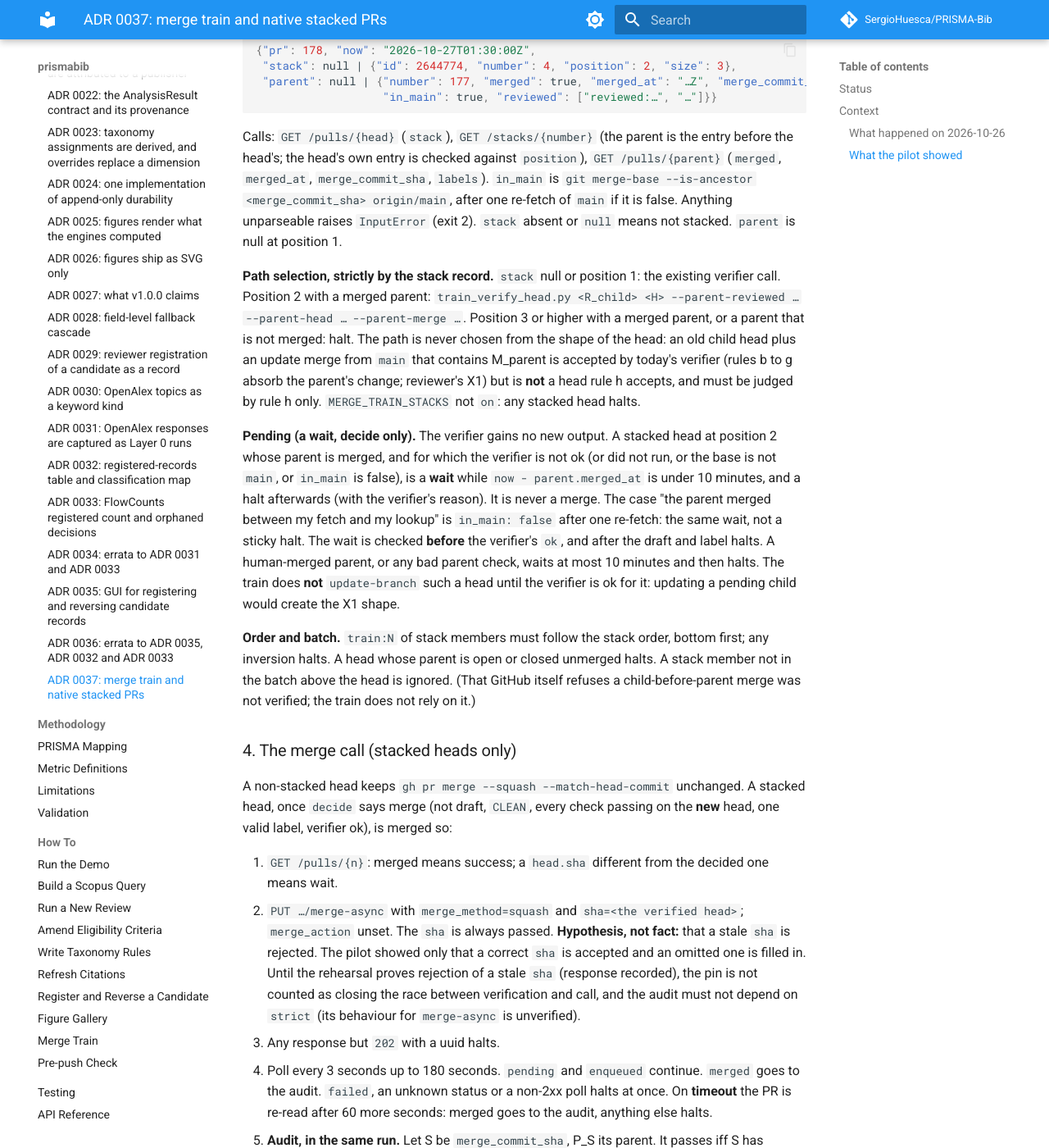
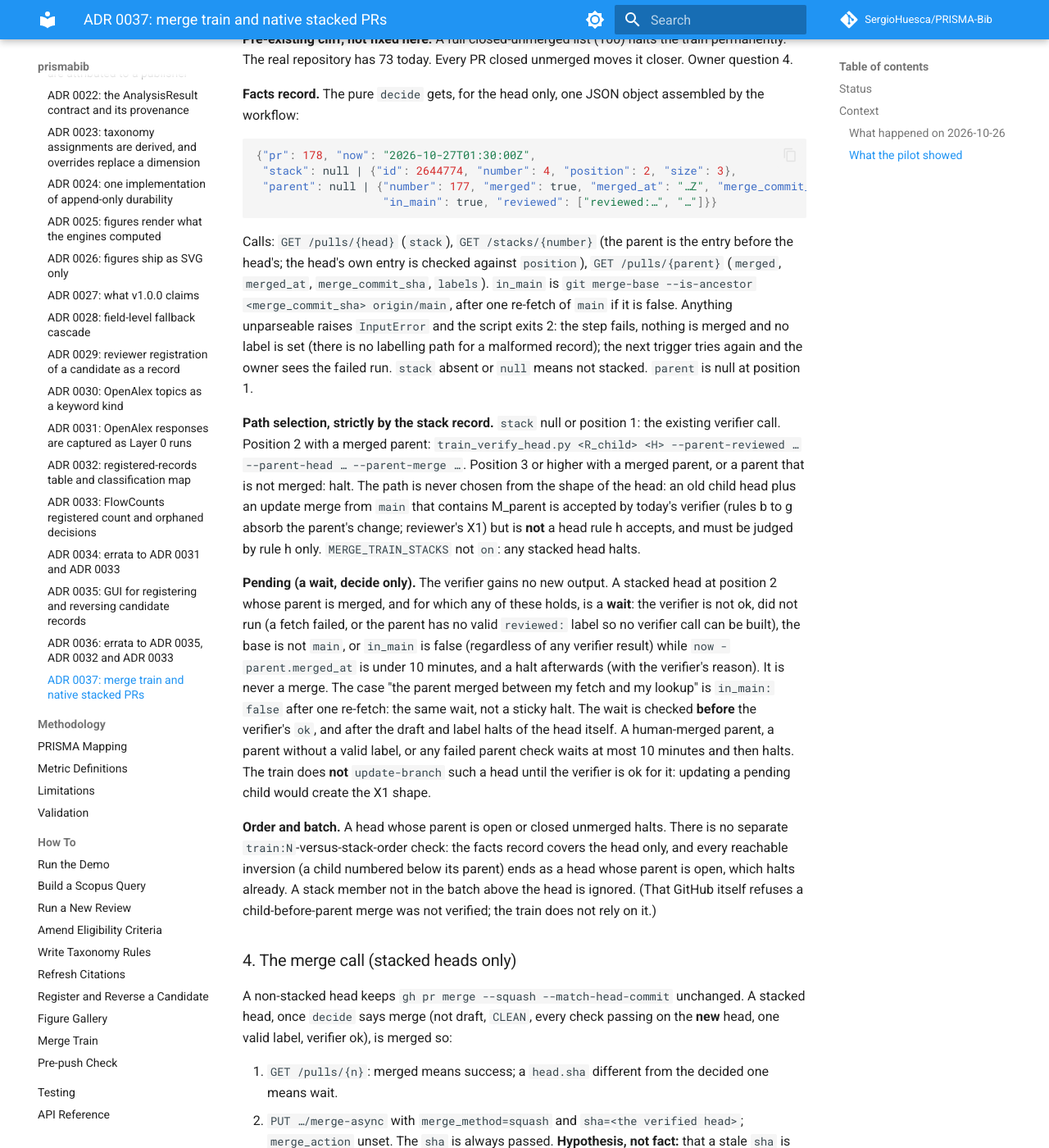
Before and after one commit to SergioHuesca/PRISMA-Bib, an MkDocs documentation site: the page built from docs/architecture/adr/0037-merge-train-and-native-stacked-prs.md, in a window 1280 px wide and 1400 px high, scrolled down 4997 px. Shown: the whole window at 82% size. Built offline with MkDocs 1.6.1 and Material for MkDocs 9.7.7, drawn with Linux system fonts in a browser that asks for light colours; comment, search, counter and statistics services are not loaded; some of the changed text lies outside the part shown.

Commit message:
docs: ADR 0037 third-review text fixes (no relabel remedy, trigger hard gate, consistency)
Co-Authored-By: Claude Sonnet 5.5 <noreply@anthropic.com>
Claude-Session: https://claude.ai/code/session_01QjNadz7h2UAZ2C2xhuaY8z

```diff
--- a/docs/architecture/adr/0037-merge-train-and-native-stacked-prs.md
+++ b/docs/architecture/adr/0037-merge-train-and-native-stacked-prs.md
@@ -110,9 +110,12 @@ which is the incident's case. A child at position 3 or higher with a merged pare
 enabled") until a later PR, after a rehearsal. Recursion is dropped because a human may squash-merge a parent with an extra
 unreviewed commit and leave the label (reviewer's V3): rule h accepts the child correctly, since the extra commit is now
 `main`'s own change, but a re-derivation of the parent's label at every level would halt that child for good. At the one
-level kept, the same parent halts the child too, deliberately: `verify(R_parent, P_final)` fails; the remedy is the owner
-putting a `reviewed:` label for the commit actually merged on the closed parent, and relabelling is cheap there.
-A parent merged without a valid label halts.
+level kept, the same parent halts the child too, deliberately: `verify(R_parent, P_final)` fails. **No label can unblock it**
+(reviewer's `s6.py`): with the label `a1` (the reviewed commit) h6 fails because the merged head `a2` carries the extra
+commit; with the label `a2`, h2 fails because `a2` is not an ancestor of the child's reviewed commit `b1`, which was cut
+from `a1`. The only way out is that the owner **restacks the child by hand** (as the how-to describes) and reviews it
+again. This is fail-closed and safe; no rule is changed to make a relabel work. A parent without a valid label is a case
+where the workflow cannot run the verifier: it follows the "verifier did not run" rule of Decision 3.
 
 **Cases.**
 
@@ -149,7 +152,8 @@ No separate stack-completeness check is added: the 100-entry cap already halts.
 Calls: `GET /pulls/{head}` (`stack`), `GET /stacks/{number}` (the parent is the entry before the head's; the head's own entry
 is checked against `position`), `GET /pulls/{parent}` (`merged`, `merged_at`, `merge_commit_sha`, `labels`). `in_main` is
 `git merge-base --is-ancestor <merge_commit_sha> origin/main`, after one re-fetch of `main` if it is false. Anything
-unparseable raises `InputError` (exit 2). `stack` absent or `null` means not stacked. `parent` is null at position 1.
+unparseable raises `InputError` and the script exits 2: the step fails, nothing is merged and no label is set (there is no
+labelling path for a malformed record); the next trigger tries again and the owner sees the failed run. `stack` absent or `null` means not stacked. `parent` is null at position 1.
 
 **Path selection, strictly by the stack record.** `stack` null or position 1: the existing verifier call. Position 2 with a
 merged parent: `train_verify_head.py <R_child> <H> --parent-reviewed … --parent-head … --parent-merge …`. Position 3 or
@@ -159,15 +163,18 @@ absorb the parent's change; reviewer's X1) but is **not** a head rule h accepts,
 `MERGE_TRAIN_STACKS` not `on`: any stacked head halts.
 
 **Pending (a wait, decide only).** The verifier gains no new output. A stacked head at position 2 whose parent is merged, and
-for which the verifier is not ok (or did not run, or the base is not `main`, or `in_main` is false), is a **wait** while
+for which any of these holds, is a **wait**: the verifier is not ok, did not run (a fetch failed, or the parent has no valid
+`reviewed:` label so no verifier call can be built), the base is not `main`, or `in_main` is false (regardless of any
+verifier result) while
 `now - parent.merged_at` is under 10 minutes, and a halt afterwards (with the verifier's reason). It is never a merge. The
 case "the parent merged between my fetch and my lookup" is `in_main: false` after one re-fetch: the same wait, not a sticky
-halt. The wait is checked **before** the verifier's `ok`, and after the draft and label halts. A human-merged parent, or any
-bad parent check, waits at most 10 minutes and then halts. The train does **not** `update-branch` such a head until the
+halt. The wait is checked **before** the verifier's `ok`, and after the draft and label halts of the head itself. A human-merged
+parent, a parent without a valid label, or any failed parent check waits at most 10 minutes and then halts. The train does **not** `update-branch` such a head until the
 verifier is ok for it: updating a pending child would create the X1 shape.
 
-**Order and batch.** `train:N` of stack members must follow the stack order, bottom first; any inversion halts. A head whose
-parent is open or closed unmerged halts. A stack member not in the batch above the head is ignored. (That GitHub itself
+**Order and batch.** A head whose parent is open or closed unmerged halts. There is no separate `train:N`-versus-stack-order
+check: the facts record covers the head only, and every reachable inversion (a child numbered below its parent) ends as a head
+whose parent is open, which halts already. A stack member not in the batch above the head is ignored. (That GitHub itself
 refuses a child-before-parent merge was not verified; the train does not rely on it.)
 
 ### 4. The merge call (stacked heads only)
@@ -232,10 +239,10 @@ refused, the feature is turned off. The train never signs or pushes anything.
 
 | Condition | Action |
 |---|---|
-| `stack` unreadable; `MERGE_TRAIN_STACKS` not `on`; position 3 or higher; parent open, closed unmerged, or without a valid label | halt |
-| `train:N` order differs from stack order | halt |
+| `MERGE_TRAIN_STACKS` not `on`; position 3 or higher; parent open or closed unmerged | halt |
+| `stack` or the facts record unparseable | the script exits 2: step fails, nothing merged, no label |
 | Head not stacked and base not `main` | halt |
-| Parent merged less than 10 minutes ago and the verifier is not ok, did not run, base not `main`, or `in_main` false | wait |
+| Parent merged less than 10 minutes ago and the verifier is not ok, did not run (including a parent without a valid label), base not `main`, or `in_main` false | wait |
 | Same, 10 minutes or more | halt (verifier reason) |
 | Rule h fails (h1 to h6) after the window; `R_parent`, `R_child`, `P_final` or `M_parent` unfetchable | halt |
 | Checks running on the new head | wait |
@@ -271,8 +278,8 @@ cherry-picking the child's commits onto `main`.
   halt.
 - **Unit** (`test_train_step_stack.py`). Visibility: A merged, B and C with base not `main`, independent D(4): wait on B,
   never merge D; the same for the closed list. Pending: parent merged 2 minutes ago and verifier not ok is wait; 11 minutes is
-  halt; `in_main` false is wait; the transient head of #3 is wait; ok is never overridden into a wait for a head that is
-  ok. Path selection: position 3 halts; stacked head with `MERGE_TRAIN_STACKS` off halts; a pending head is not updated.
+  halt; `in_main` false is wait even when a verifier result says ok; the transient head of #3 is wait; a parent without a valid
+  label is wait, then halt. Path selection: position 3 halts; stacked head with `MERGE_TRAIN_STACKS` off halts; a pending head is not updated.
   `audit-stop`: with an open successor the target is that open PR (and a stale list still containing the merged PR does not
   pick it); with none the output is `none`.
 - **Merge client** unit tests with an injected runner: `sha` always present, each poll state, timeout and re-read, the audit
@@ -286,7 +293,8 @@ cherry-picking the child's commits onto `main`.
   drafts, copied to the pilot), and needs: the App installed on the pilot with the two permissions, `MERGE_TRAIN` and
   `MERGE_TRAIN_STACKS` on, the labels, and a new stack made with `gh stack`. It must show: **a stale `sha` rejected**;
   the `merge-async` failure body; the App-merge token and checks; whether checks and `workflow_run` fire after the rebase
-  (decides the schedule trigger); a 40-hex label on an open child across the parent's merge; how GitHub rebases a
+  (decides the schedule trigger); a 40-hex label on an open child across the parent's merge; **that an open child keeps `stack.position == 2` and the same
+  stack record while its parent is already merged**; how GitHub rebases a
   multi-commit child and one with a merge commit; the retarget window with an independent higher `train:N`; a wrong parent
   label; a failing parent; `update-branch` on a rebased child; a repeated `merge-async` during a flight; fetch by SHA on the
   real repository; a deliberately failed audit whose label lands on an open PR. Each response goes into the how-to.
@@ -297,13 +305,15 @@ Each PR is green on its own and changes nothing the train does until PR 4.
 
 1. **PR 1, verifier.** Rule h with its three arguments, h1 to h6, the integration tests and mutations. No caller.
 2. **PR 2, decision.** Facts record, visibility (absent `baseRefName` means `main` until PR 4), path selection, pending wait,
-   the order checks, `MERGE_TRAIN_STACKS`, the `audit-stop` subcommand, unit tests. The workflow is untouched.
+   the parent-state checks, `MERGE_TRAIN_STACKS`, the `audit-stop` subcommand, unit tests. The workflow is untouched.
 3. **Drafts of PR 3 and PR 4 and the rehearsal.** PR 3 is the merge client (call, poll, audit), PR 4 the workflow. Both are
    opened as drafts and copied to the pilot for the rehearsal; PR 1 and PR 2 are already merged.
 4. **PR 3 merges** only when the rehearsal has **proven that a stale `sha` is rejected**. If not, it is not merged and this
    record is amended.
-5. **PR 4 merges** (workflow: lists, facts assembly, fetches, merge call, audit and stop; the schedule trigger only if the
-   rehearsal requires it) with the rehearsal results and the owner's check of the token as its gate.
+5. **PR 4 merges** (workflow: lists, facts assembly, fetches, merge call, audit and stop) only with these gates met: the
+   owner's check of the token, and a **hard gate on triggers**. The rehearsal must show either that a `workflow_run` or
+   `push` event fires after GitHub's rebase of an App-triggered merge, or PR 4 adds the `schedule` trigger. Without one of the
+   two a wait stalls silently, with no halt and no label.
 6. **PR 5, documents:** the how-to, the halt table, a warning not to remove labels from merged parents, `CHANGELOG.md`.
 7. **First live use:** a two-PR stack, owner present.
 8. **Later PR:** three-level stacks, after a rehearsal of a three-level stack and a decision on recursion.
@@ -326,7 +336,7 @@ Each PR is green on its own and changes nothing the train does until PR 4.
 
 1. May native stacks and `gh-stack` be enabled on the real repository (preview status not confirmed)?
 2. Is a false halt acceptable when GitHub's rebase and git's merge disagree (restack by hand)?
-3. Is a `schedule` trigger acceptable if the rehearsal shows it is needed?
+3. Is a `schedule` trigger acceptable if the rehearsal shows it is needed (it is then a hard gate of PR 4)?
 4. The closed-unmerged list halts the train at 100 entries (73 today). Raise the cap, page the list, or accept it?
 5. Should the App get `Variables: write` so that an audit failure can set `MERGE_TRAIN=off`? The design says no.
 6. A second App, or the same App, on the pilot for the rehearsal?
@@ -334,7 +344,10 @@ Each PR is green on its own and changes nothing the train does until PR 4.
 
 Not verified, to be settled by the rehearsal: the `merge-async` failure body and stale-`sha` response; a repeated call during
 a flight; a child whose parent's merge fails; token and `enforce_admins` for `merge-async`; whether checks fire after an
-App-triggered rebase; a 40-hex label on an open child; multi-commit and merge-commit rebases; `update-branch` on a stacked
+App-triggered rebase; a 40-hex label on an open child; that an open child keeps `stack.position == 2` and its stack record while its parent is
+merged (every pilot read was taken after the whole stack closed; if GitHub re-indexes the child to position 1 or drops the
+stack, the child goes to the old verifier path, rule a halts because `R_child` is not an ancestor of the rebased head, and the
+train is safe but the feature is useless); multi-commit and merge-commit rebases; `update-branch` on a stacked
 child; `gh pr merge` at position 1; signed-commit requirements; fetch by SHA on the real repository; stability of a preview
 API.
 
@@ -344,8 +357,8 @@ API.
 2. The trust anchor stays the owner's labels. The verifier gains one rule and three optional arguments passed together; the
    workflow writes no label except the existing halt.
 3. The train depends on a preview API; the switch and halt-by-default limit the cost of a change.
-4. False halts are possible (renames); the cost is a manual restack. A human-merged parent halts its child until the owner
-   relabels it.
+4. False halts are possible (renames); the cost is a manual restack. A human-merged parent halts its child; the owner
+   restacks the child by hand.
 5. The lists now include every base, so the train sees stacked children; update-only mode behaves as before.
 6. The how-to changes in PR 5, not before. `mkdocs.yml` has a navigation entry after ADR 0036.
 
```
